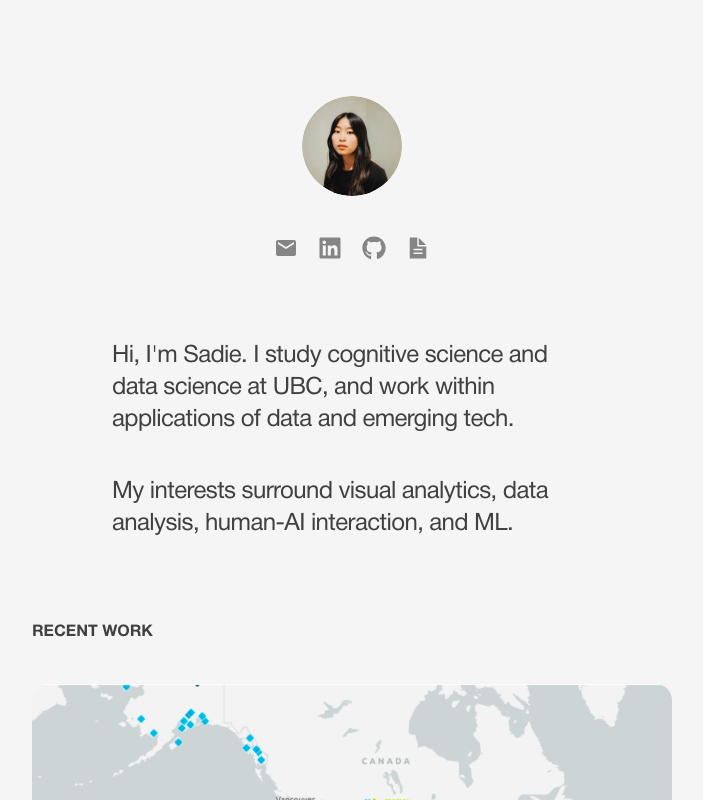
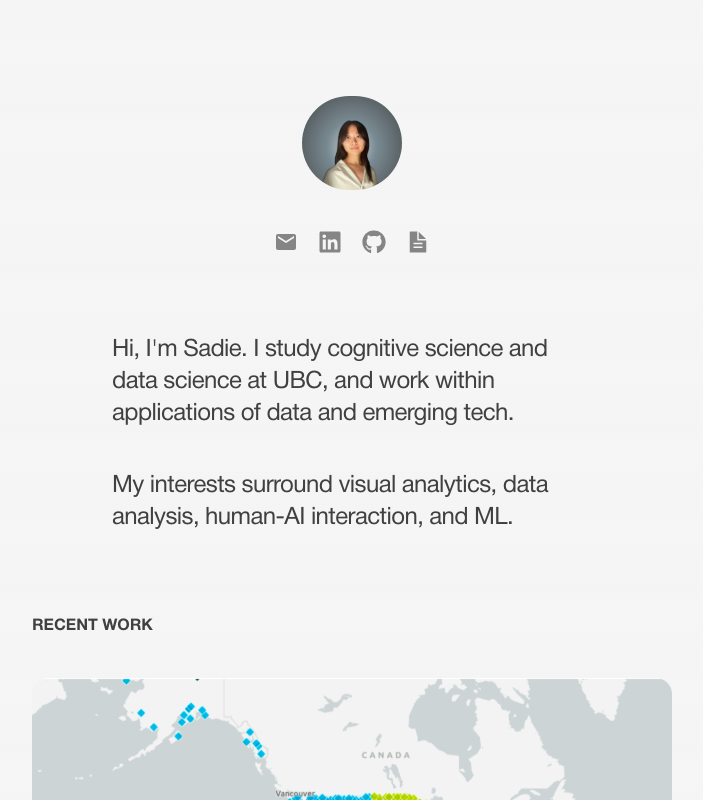
Before and after one commit to leesadie/Portfolio_24_25, a Next.js app: page / in a window 1280 px wide. Shown: the top 800 px of the page, without its empty margins (288-991 px from the left). Built offline with nearby package versions, Linux system fonts and the light colour scheme.

Commit message:
updated pfp

```diff
--- a/app/components/hero/Hero.tsx
+++ b/app/components/hero/Hero.tsx
@@ -61,7 +61,7 @@ const Hero = () => {
                     pt-24"
             >
                 <Image
-                    src='/images/me.svg'
+                    src='/images/about1.svg'
                     alt="me"
                     height={100}
                     width={100}
--- a/app/components/hero/Hero_Sm.tsx
+++ b/app/components/hero/Hero_Sm.tsx
@@ -61,7 +61,7 @@ const Hero_Sm = () => {
                     items-center"
             >
                 <Image
-                    src='/images/me.svg'
+                    src='/images/about1.svg'
                     alt="me"
                     height={100}
                     width={100}
```
